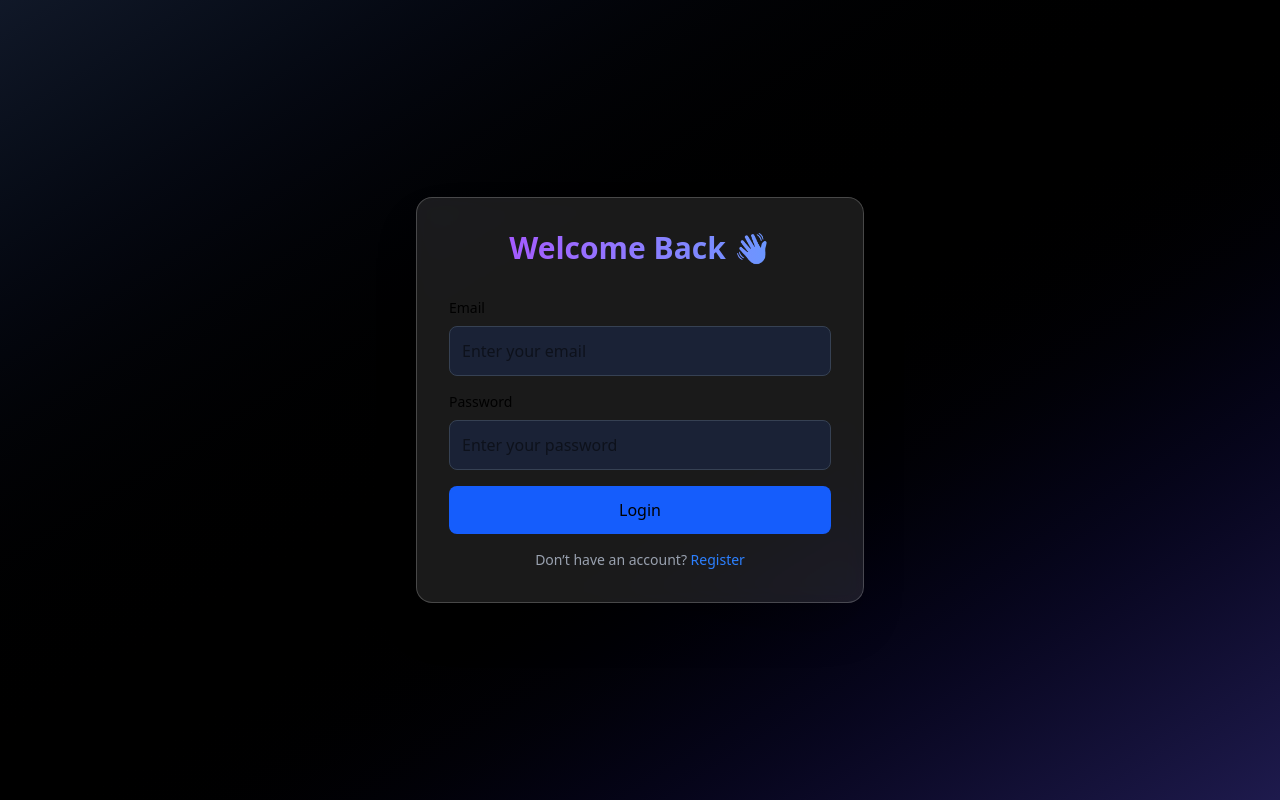
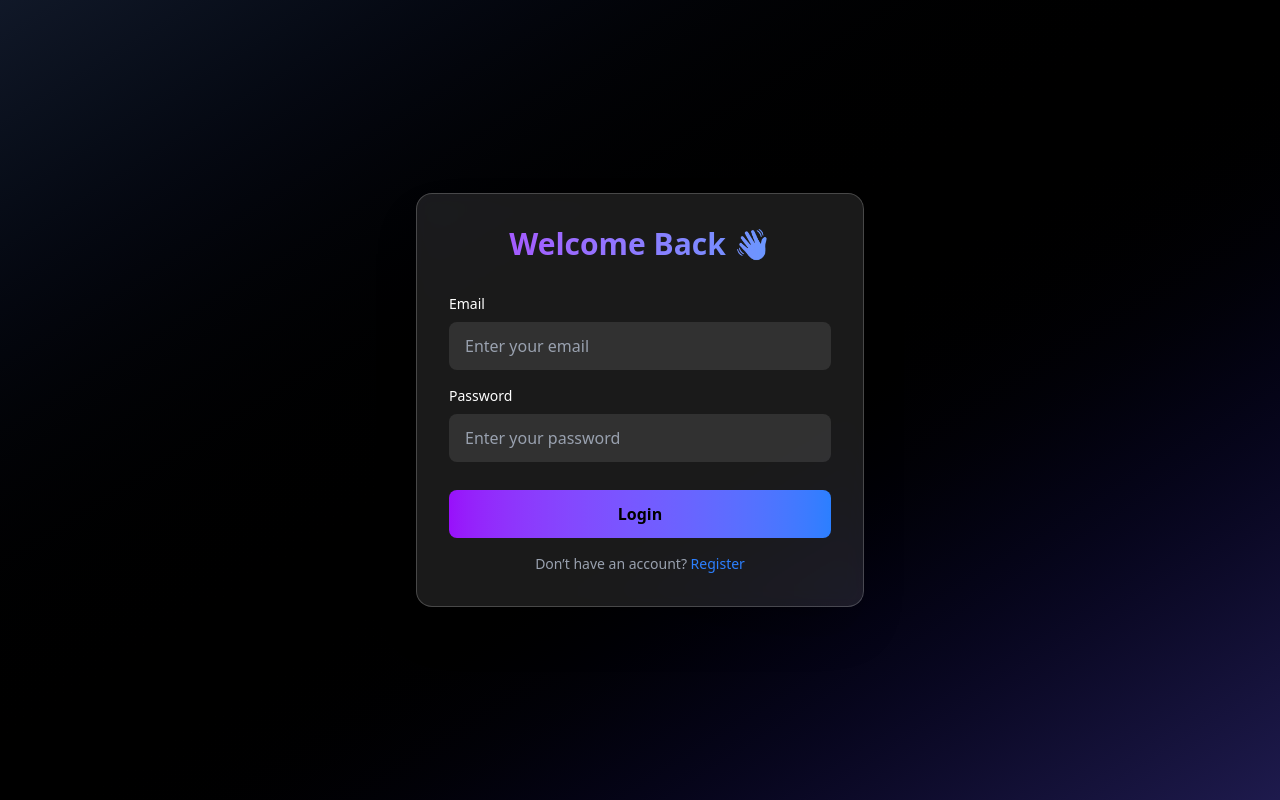
Before and after one commit to starkid111/User-Manager-App, a React (Vite) app: page /login in a window 1280 px wide. Built offline with nearby package versions, Linux system fonts and the light colour scheme.

Commit message:
minor Ui fix

```diff
--- a/src/auth/Login.tsx
+++ b/src/auth/Login.tsx
@@ -29,16 +29,19 @@ const Login: React.FC = () => {
         <h1 className="text-3xl font-bold text-center mb-8 bg-gradient-to-r from-purple-500 to-blue-400 bg-clip-text text-transparent">
           Welcome Back 👋
         </h1>
+
         {error && (
-          <p className="text-red-500 text-sm text-center mb-3">{error}</p>
+          <p className="bg-red-500/10 text-red-400 border border-red-500/20 text-sm p-2 mb-4 rounded text-center">
+            {error}
+          </p>
         )}
 
         <form onSubmit={handleSubmit} className="space-y-4">
           <div>
-            <label className="block text-sm mb-2">Email</label>
+            <label className="block text-sm mb-2 text-white">Email</label>
             <input
               type="email"
-              className="w-full p-3 rounded-lg bg-[#1A2236] border border-gray-700 outline-none focus:ring-2 focus:ring-blue-600 transition"
+              className="w-full px-4 py-3 rounded-lg bg-white/10 text-white placeholder-gray-400 focus:outline-none focus:ring-2 focus:ring-purple-500"
               placeholder="Enter your email"
               value={email}
               onChange={(e) => setEmail(e.target.value)}
@@ -47,10 +50,10 @@ const Login: React.FC = () => {
           </div>
 
           <div>
-            <label className="block text-sm mb-2">Password</label>
+            <label className="block text-sm mb-2 text-white">Password</label>
             <input
               type="password"
-              className="w-full p-3 rounded-lg bg-[#1A2236] border border-gray-700 outline-none focus:ring-2 focus:ring-blue-600 transition"
+              className="w-full px-4 py-3 rounded-lg bg-white/10 text-white placeholder-gray-400 focus:outline-none focus:ring-2 focus:ring-purple-500"
               placeholder="Enter your password"
               value={password}
               onChange={(e) => setPassword(e.target.value)}
@@ -61,7 +64,7 @@ const Login: React.FC = () => {
           <button
             type="submit"
             disabled={loading}
-            className="w-full py-3 rounded-lg bg-blue-600 hover:bg-blue-700 transition font-medium"
+            className="mt-3 w-full py-3 rounded-lg bg-gradient-to-r from-purple-600 to-blue-500 font-semibold hover:opacity-90 transition duration-300 disabled:opacity-50"
           >
             {loading ? "Logging in..." : "Login"}
           </button>
```
Also changed, not shown: src/auth/Register.tsx (+6 -2 lines).
